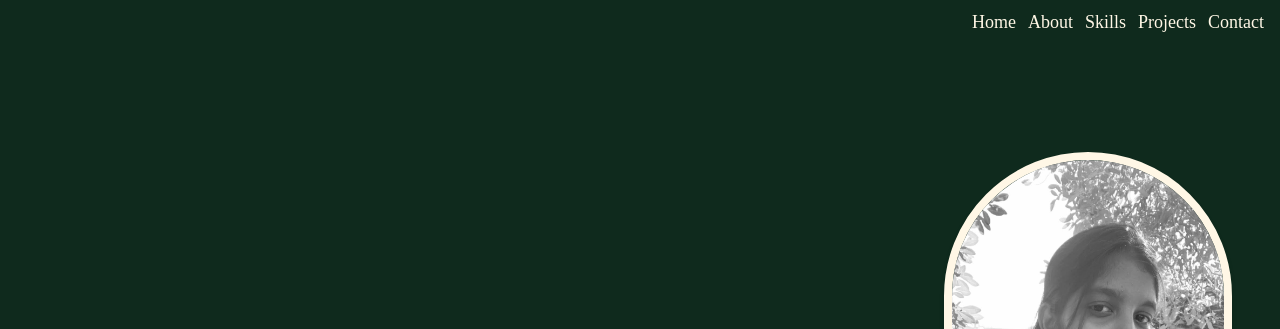
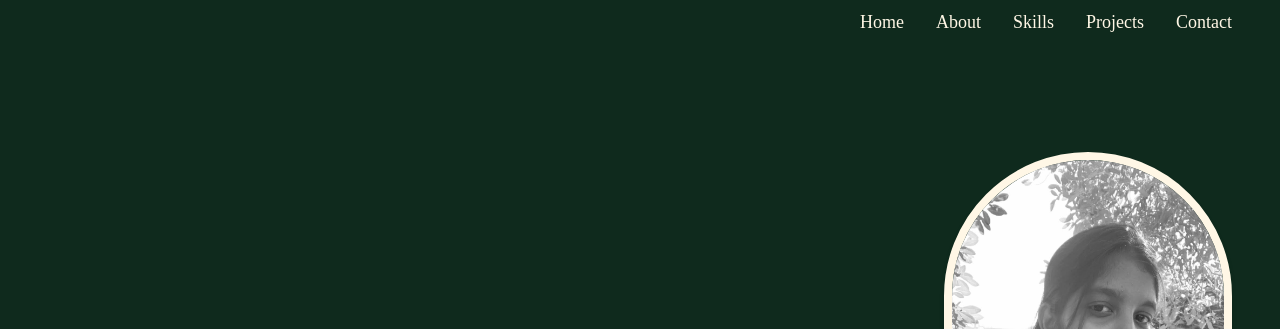
Before and after one commit to janciraniD/Janci-s-Portfolio, a website: page index.html in a window 1280 px wide. Shown: the top 329 px of the page. Drawn offline with Linux system fonts and the light colour scheme.

Commit message:
Did some changes in the nav

```diff
--- a/index.html
+++ b/index.html
@@ -10,8 +10,8 @@
 <body class="overflow-x-hidden">
     <!--HEADER SECTION-->
     <header id="header" class="bg-emerald text-cream fixed top-0 left-0 w-full z-50">
-        <nav class="flex justify-end px-4 sm:px-6 md:px-20 lg:px-24 py-2">
-            <ul class="flex items-center gap-3 md:gap-8">
+        <nav class="flex justify-end px-12 py-2">
+            <ul class="flex items-center gap-8">
                 <li><a href="#home" class="hover:text-pale-green text-lg font-family transition duration-300">Home</a></li>
                 <li><a href="#about" class="hover:text-pale-green text-lg font-family transition duration-300">About</a></li>
                 <li><a href="#skill" class="hover:text-pale-green text-lg font-family duration-300">Skills</a></li>
```
